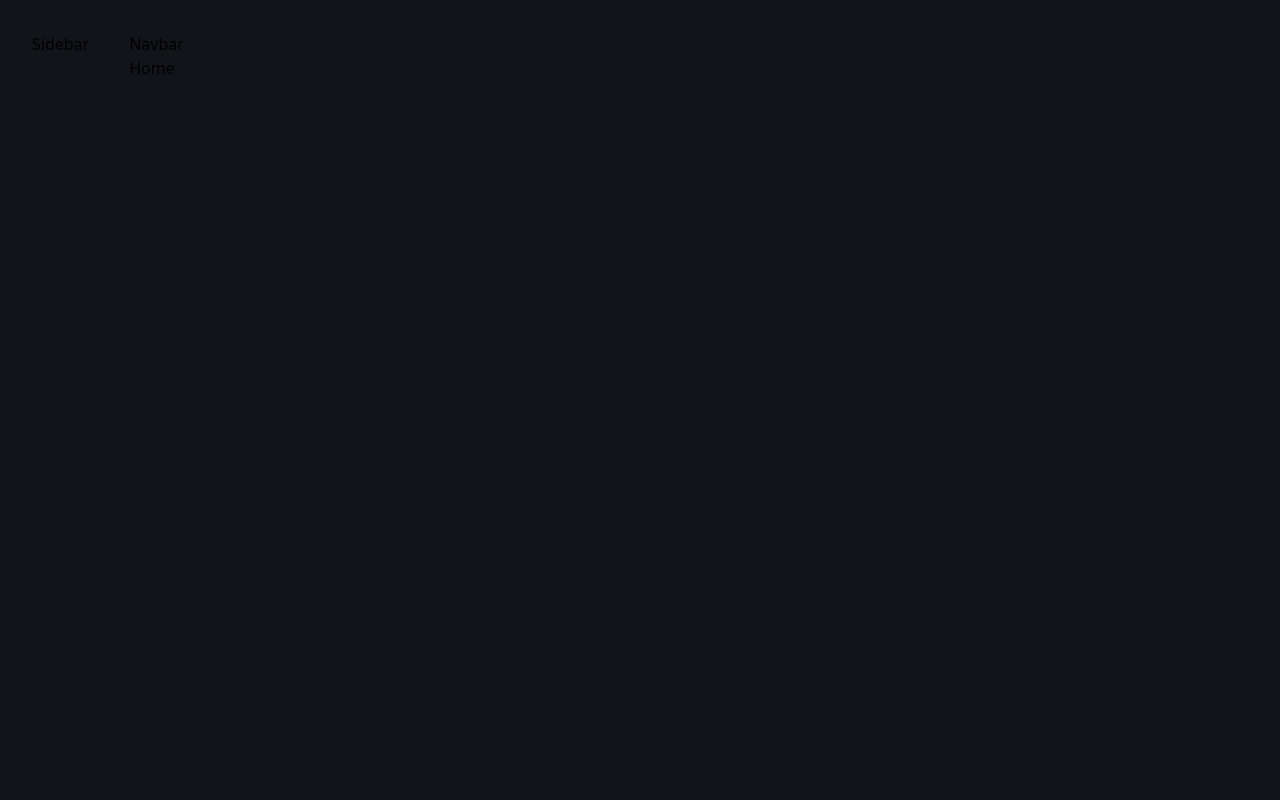
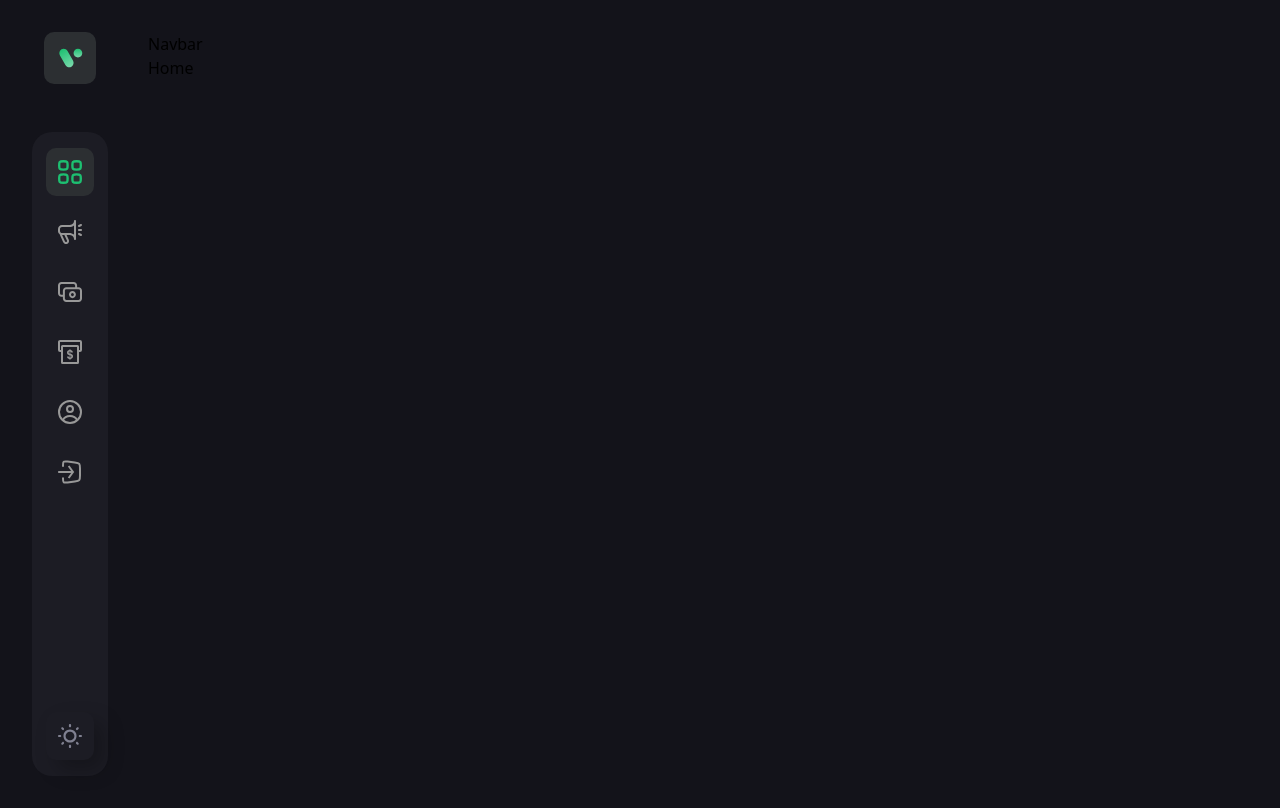
Before and after one commit to Zeztron/web3_crowdfunding_app, a React (Vite) app in the folder client/: page / in a window 1280 px wide. Built offline with nearby package versions, Linux system fonts and the light colour scheme; what @thirdweb-dev/react would draw is missing.

Commit message:
Designed sidebar component

```diff
--- a/client/src/components/Sidebar.tsx
+++ b/client/src/components/Sidebar.tsx
@@ -1,7 +1,81 @@
-import React from 'react';
+import React, { useState } from 'react';
+import { Link, useNavigate } from 'react-router-dom';
+import { logo, sun } from '../assets';
+import { navlinks } from '../constants';
+
+interface IconProps {
+  styles?: string;
+  name?: string;
+  imgUrl?: string;
+  isActive?: string;
+  disabled?: boolean;
+  handleClick?: () => void;
+}
+
+const Icon = ({
+  styles,
+  name,
+  imgUrl,
+  isActive,
+  disabled,
+  handleClick,
+}: IconProps) => (
+  <div
+    className={`w-[48px] h-[48px] rounded-[10px] ${
+      isActive && isActive === name && 'bg-[#2c2f32]'
+    } flex justify-center items-center ${
+      !disabled && 'cursor-pointer'
+    } ${styles}`}
+    onClick={handleClick}
+  >
+    {!isActive ? (
+      <img src={imgUrl} alt="fund_logo" className="w-1/2 h-1/2" />
+    ) : (
+      <img
+        src={imgUrl}
+        alt="fund_logo"
+        className={`w-1/2 h-1/2 ${isActive !== name && 'grayscale'}`}
+      />
+    )}
+  </div>
+);
 
 const Sidebar = () => {
-  return <div>Sidebar</div>;
+  const navigate = useNavigate();
+  const [isActive, setIsActive] = useState('dashboard');
+
+  return (
+    <div className="flex justify-between items-center flex-col sticky top-5 h-[93vh]">
+      <Link to="/">
+        <Icon
+          styles="w-[52px] h-[52px] bg-[#2c2f32]"
+          imgUrl={logo}
+          name=""
+          isActive={''}
+          disabled={false}
+          handleClick={() => {}}
+        />
+      </Link>
+      <div className="flex-1 flex flex-col justify-between items-center bg-[#1c1c24] rounded-[20px] w-[76px] py-4 mt-12">
+        <div className="flex flex-col justify-center items-center gap-3">
+          {navlinks.map((link) => (
+            <Icon
+              key={link.name}
+              {...link}
+              isActive={isActive}
+              handleClick={() => {
+                if (!link.disabled) {
+                  setIsActive(link.name);
+                  navigate(link.link);
+                }
+              }}
+            />
+          ))}
+        </div>
+        <Icon styles="bg-[#1c1c24] shadow-secondary" imgUrl={sun} />
+      </div>
+    </div>
+  );
 };
 
 export default Sidebar;
--- a/client/src/custom.d.ts
+++ b/client/src/custom.d.ts
@@ -1,5 +1,5 @@
 declare module '*.svg' {
-  const content: React.FunctionComponent<React.SVGAttributes<SVGElement>>;
+  const content: any;
   export default content;
 }
 declare module '*.png' {
```
